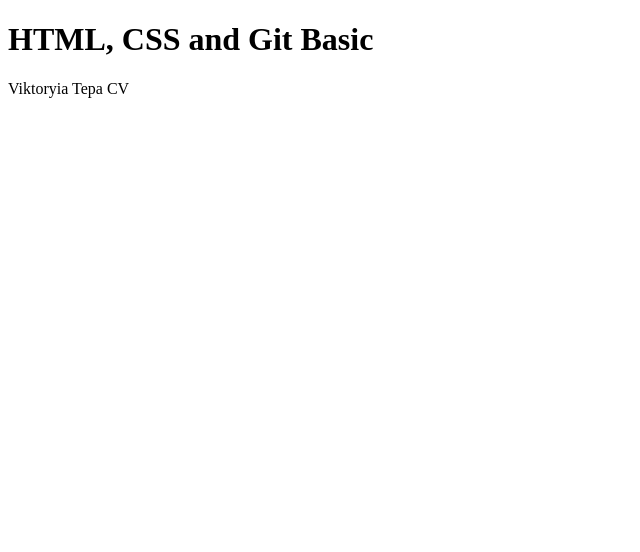
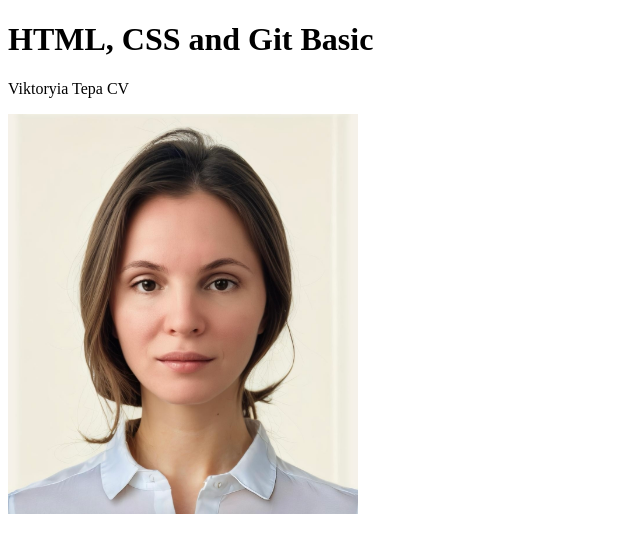
Before and after one commit to ViktoryiaTepa/rsschool-cv, a plain HTML site: page index.html in a window 1280 px wide. Shown: the whole page, without its empty margins (0-640 px from the left). Drawn offline with Linux system fonts and the light colour scheme.

Commit message:
feat: add foto to html file

```diff
--- a/index.html
+++ b/index.html
@@ -8,5 +8,6 @@
 <body>
     <h1>HTML, CSS and Git Basic</h1>
     <p>Viktoryia Tepa CV</p>
+    <img src="img/IMG_8805.jpg" width="350" height="400">
 </body>
 </html>
```
